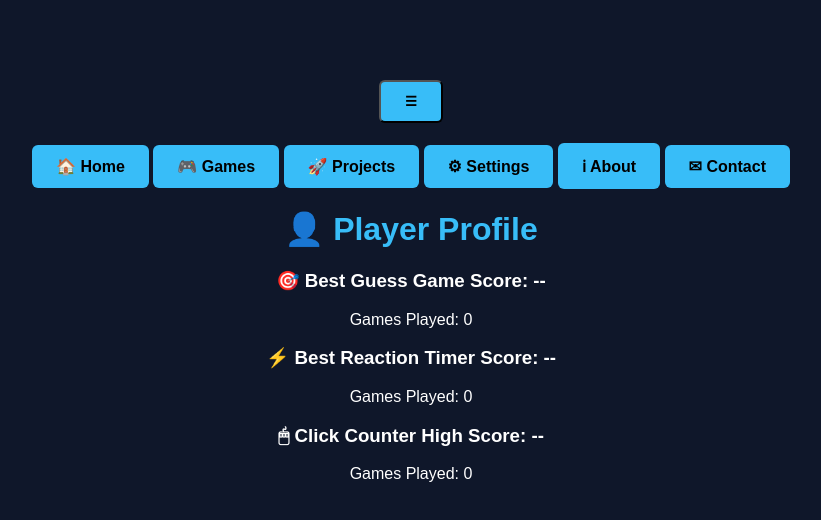
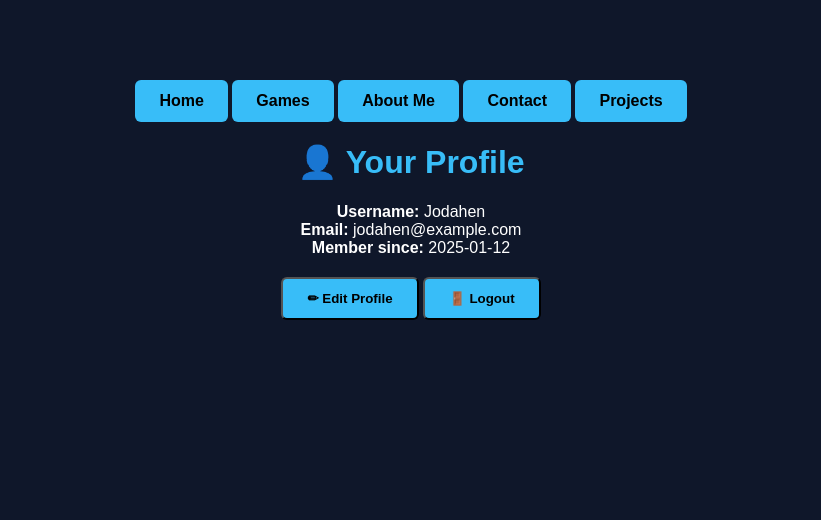
Before and after one commit to jodahen/Jodahens-website, a plain HTML site: page frontend/profile.html in a window 1280 px wide. Shown: the whole page, without its empty margins (229-1050 px from the left). Drawn offline with Linux system fonts and the light colour scheme; files that its build step writes are made by us from their sources; files whose address does not match are found by name.

Commit message:
bug fixes for new arrangement of files

```diff
--- a/frontend/about.html
+++ b/frontend/about.html
@@ -4,9 +4,16 @@
     <meta charset="UTF-8">
     <meta name="viewport" content="width=device-width, initial-scale=1.0">
     <title>About - Jodahen</title>
-    <link rel="stylesheet" href="css/style.css">
-    <script src="js/theme.js" defer></script>
-    <script src="js/menu.js" defer></script>
+    <link rel="stylesheet" href="style.css">
+
+    <!-- Default dark theme and font -->
+    <style>
+        body { background:#0f172a; color:white; font-size:16px; }
+        :root { --accent:#38bdf8; }
+    </style>
+
+    <script src="theme.js" defer></script>
+    <script src="menu.js" defer></script>
 </head>
 <body>
    <nav>
--- a/frontend/profile.html
+++ b/frontend/profile.html
@@ -4,35 +4,66 @@
     <meta charset="UTF-8">
     <meta name="viewport" content="width=device-width, initial-scale=1.0">
     <title>Profile - Jodahen</title>
-    <link rel="stylesheet" href="style/style.css">
-    <script src="js/stats.js" defer></script>
-    <script src="js/menu.js" defer></script>
+    <link rel="stylesheet" href="style.css">
+
+    <!-- Default dark theme and font -->
+    <style>
+        body { background:#0f172a; color:white; font-size:16px; }
+        :root { --accent:#38bdf8; }
+    </style>
+
+    <script src="menu.js" defer></script>
+    <script src="settings.js" defer></script>
 </head>
 <body>
+    <nav>
+        <a href="index.html">Home</a>
+        <a href="games/index.html">Games</a>
+        <a href="about.html">About Me</a>
+        <a href="contact.html">Contact</a>
+        <a href="projects.html">Projects</a>
+    </nav>
 
     <div id="menu-container"></div>
 
-    <h1>👤 Player Profile</h1>
+    <h1>👤 Your Profile</h1>
 
-    <div class="profile-container" id="profile">
-        <!-- Stats will be injected here -->
+    <div class="profile-container">
+
+        <div class="profile-info">
+            <strong>Username:</strong> <span id="username">Guest</span><br>
+            <strong>Email:</strong> <span id="email">guest@example.com</span><br>
+            <strong>Member since:</strong> <span id="member-since">N/A</span>
+        </div>
+
+        <div class="profile-actions">
+            <button onclick="editProfile()">✏ Edit Profile</button>
+            <button onclick="logout()">🚪 Logout</button>
+        </div>
+
     </div>
 
     <script>
-        // Wait until DOM is loaded
-        document.addEventListener("DOMContentLoaded", () => {
-            const div = document.getElementById("profile");
+        // Simulated profile data
+        const userData = {
+            username: "Jodahen",
+            email: "jodahen@example.com",
+            memberSince: "2025-01-12"
+        };
 
-            div.innerHTML = `
-                <h3>🎯 Best Guess Game Score: ${getBest("guess")}</h3>
-                <p>Games Played: ${localStorage.getItem("guess_plays") || 0}</p>
-                <h3>⚡ Best Reaction Timer Score: ${getBest("reaction")}</h3>
-                <p>Games Played: ${localStorage.getItem("reaction_plays") || 0}</p>
-                <h3>🖱 Click Counter High Score: ${getBest("clicker")}</h3>
-                <p>Games Played: ${localStorage.getItem("clicker_plays") || 0}</p>
-            `;
-        });
+        // Load data
+        document.getElementById("username").textContent = userData.username;
+        document.getElementById("email").textContent = userData.email;
+        document.getElementById("member-since").textContent = userData.memberSince;
+
+        function editProfile() {
+            alert("Edit Profile is not implemented yet 😄");
+        }
+
+        function logout() {
+            alert("Logged out successfully! (Simulation)");
+            window.location.href = "index.html";
+        }
     </script>
-
 </body>
 </html>
--- a/menu.html
+++ b/menu.html
@@ -4,6 +4,7 @@
        <a href="index.html">🏠 Home</a>
         <a href="games/index.html">🎮 Games</a>
         <a href="projects.html">🚀 Projects</a>
+        <a href="profile.html">👤 Profile</a>
         <a href="settings.html" class="darkblue-btn">⚙ Settings</a>
         <a href="about.html" class="gray-btn">ℹ About</a>
         <a href="contact.html" class="gray-btn">✉ Contact</a>
```
Also changed, not shown: frontend/contact.html (+8 -10 lines), frontend/index.html (+13 -3 lines), frontend/projects.html (+10 -3 lines), frontend/settings.html (+15 -3 lines).
